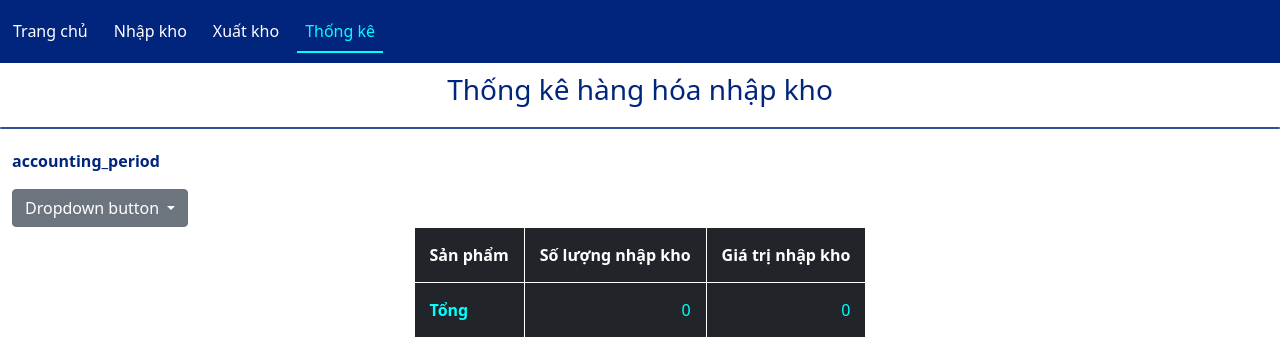
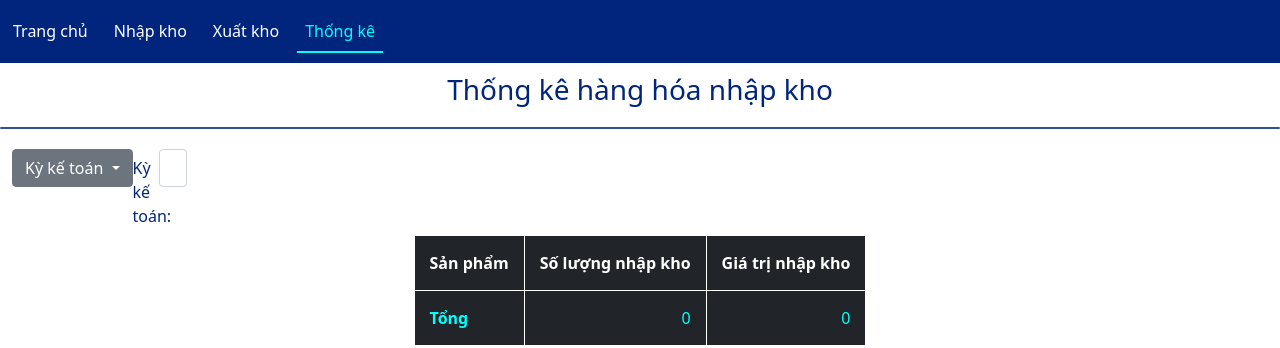
Before and after one commit to huytan0812/warehouse_management_method, a Django app: page /reports/import_section in a window 1280 px wide. Shown: the top 348 px of the page. Run offline with Django 4.2, Linux system fonts and the light colour scheme; tables that the repository leaves empty hold one stand-in row (values such as "Sample post"); lists and menus that the app fills with data are empty; some libraries are stand-ins or nearby versions.

Commit message:
Modifying reports import section view & template. Add user model. Add two by_admin Foreign Key fields to both ImportShipment Model & ExportShipment Model reference to User

```diff
--- a/testing_warehouse_management/major_features/models.py
+++ b/testing_warehouse_management/major_features/models.py
@@ -1,5 +1,6 @@
 from django.db import models
 from django.db.models import Q
+from django.contrib.auth.models import User
 
 # Create your models here.
 class WarehouseManagementMethod(models.Model):
@@ -56,6 +57,8 @@ class ImportShipment(models.Model):
     total_shipment_value = models.IntegerField(null=True, blank=True, default=0)
     current_accounting_period = models.ForeignKey(AccoutingPeriod, on_delete=models.CASCADE, null=True, blank=True,
                                                   related_name="%(class)s_following_import_shipments")
+    by_admin = models.ForeignKey(User, on_delete=models.PROTECT, null=True, blank=True,
+                                 related_name="%(class)s_created_import_shipments")
 
     def __str__(self):
         return f"{self.import_shipment_code}"
@@ -83,6 +86,8 @@ class ExportShipment(models.Model):
     total_shipment_value = models.IntegerField(null=True, blank=True, default=0)
     current_accounting_period = models.ForeignKey(AccoutingPeriod, on_delete=models.CASCADE, null=True, blank=True,
                                                   related_name="%(class)s_following_export_shipments")
+    by_admin = models.ForeignKey(User, on_delete=models.PROTECT, null=True, blank=True,
+                                 related_name="%(class)s_created_export_shipments")
 
     def __str__(self):
         return f"Export Shipment Id: {self.id}"
--- a/testing_warehouse_management/major_features/static/major_features/major_features_css/styles.css
+++ b/testing_warehouse_management/major_features/static/major_features/major_features_css/styles.css
@@ -56,6 +56,23 @@ footer {
 .dropdown-trigger:hover .dropdown-ul{
     display: block;
     z-index: 1;
+}
+
+.dropdown-active {
+    position: absolute;
+    z-index: 1000;
+    display: block;
+    min-width: 10rem;
+    padding: 0.5rem 0;
+    margin: 0;
+    font-size: 1rem;
+    color: #212529;
+    text-align: left;
+    list-style: none;
+    background-color: #fff;
+    background-clip: padding-box;
+    border: 1px solid rgba(0, 0, 0, 0.15);
+    border-radius: 0.25rem;
 }
 
 input {
@@ -134,3 +151,8 @@ input {
 #columnchart_values{
     display: block;
 }
+
+.inline-form {
+    display: flex !important;
+    flex-direction: row !important;
+}
--- a/testing_warehouse_management/major_features/static/major_features/major_features_js/reports/import_section.js
+++ b/testing_warehouse_management/major_features/static/major_features/major_features_js/reports/import_section.js
@@ -2,11 +2,14 @@ document.addEventListener("DOMContentLoaded", function() {
     let dropDownMenuButton1 = document.getElementById("dropdownMenuButton1");
     let periodType = document.getElementById("period-type");
     dropDownMenuButton1.addEventListener("click", function() {
-        if (periodType.style.display === "none") {
-            periodType.style.display = "block";
+        if (periodType.classList.contains("dropdown-menu")) {
+            periodType.classList.add("dropdown-active");
+            periodType.classList.remove("dropdown-menu");
         }
         else {
-            periodType.style.display = "none";
+            periodType.classList.add("dropdown-menu");
+            periodType.classList.remove("dropdown-active");
         }
+        console.log(periodType.classList);
     })
 })
--- a/testing_warehouse_management/major_features/templates/major_features/reports/import_section.html
+++ b/testing_warehouse_management/major_features/templates/major_features/reports/import_section.html
@@ -71,19 +71,60 @@
 {% endblock %}
 
 {% block body %}
-<p><strong>{{ period_type }}</strong></p>
-<div>
+<div class="d-flex flex-row">
   <div class="dropdown">
     <button class="btn btn-secondary dropdown-toggle" type="button" id="dropdownMenuButton1" data-bs-toggle="dropdown" aria-expanded="false">
-      Dropdown button
+      {{ chosen_period_name }}
     </button>
     <ul class="dropdown-menu" aria-labelledby="dropdownMenuButton1" id="period-type">
-      <li><a class="dropdown-item" href="?period_type=year">Năm</a></li>
-      <li><a class="dropdown-item" href="?period_type=quarter">Quý</a></li>
-      <li><a class="dropdown-item" href="?period_type=month">Tháng</a></li>
-      <li><a class="dropdown-item" href="?period_type=day">Ngày</a></li>
-      <li><a class="dropdown-item" href="?period_type=accounting_period">Kỳ kế toán</a></li>
+
+      {% for key, item in unchosen_period_types.items %}
+      <li><a class="dropdown-item" href="?period_type={{ key }}">{{ item }}</a></li>
+      {% endfor %}
+
     </ul>
+  </div>
+  <div class="form-group row">
+    {% if chosen_period_type == 'accounting_period' %}
+    <label for="{{ chosen_period_name }}" class="col-md-2 col-form-label">{{ chosen_period_name }}: </label>
+    <div class="form-group col-md-4">
+      <select name="{{ chosen_period_name }}" class="form-control" id="{{ chosen_period_name }}">
+        <option value=""></option>
+      </select>
+    </div>
+    {% endif %}
+
+    {% if chosen_period_type == 'year' %}
+    <label for="{{ chosen_period_name }}" class="col-md-2 col-form-label">{{ chosen_period_name }}: </label>
+    <div class="form-group col-md-4">
+      <select name="{{ chosen_period_name }}" class="form-control" id="{{ chosen_period_name }}">
+        <option value=""></option>
+      </select>
+    </div>
+    {% endif %}
+
+    {% if chosen_period_type == 'quarter' %}
+    <label for="{{ chosen_period_name }}" class="col-md-2 col-form-label">{{ chosen_period_name }}: </label>
+    <div class="form-group col-md-4">
+      <select name="{{ chosen_period_name }}" class="form-control" id="{{ chosen_period_name }}">
+        <option value=""></option>
+      </select>
+    </div>
+    {% endif %}
+
+    {% if chosen_period_type == 'month' %}
+    <label for="{{ chosen_period_name }}" class="col-sm-4 col-form-label">{{ chosen_period_name }}: </label>
+    <div class="col-sm-8">
+      <input type="text" class="form-control" id="{{ chosen_period_name }}" placeholder="mm/yyyy">
+    </div>
+    {% endif %}
+
+    {% if chosen_period_type == 'day' %}
+    <label for="{{ chosen_period_name }}" class="col-sm-4 col-form-label">{{ chosen_period_name }}: </label>
+    <div class="col-sm-8">
+      <input type="date" class="form-control" id="{{ chosen_period_name }}" placeholder="dd/mm/yyyy">
+    </div>
+    {% endif %}
   </div>
 </div>
 
--- a/testing_warehouse_management/major_features/views.py
+++ b/testing_warehouse_management/major_features/views.py
@@ -49,18 +49,24 @@ def reports_revenue(request):
     return render(request, "major_features/reports/revenue.html", context)
 
 def reports_import_section(request):
-    period_type = "accounting_period"
-    if request.GET.get("period_type", "") == "year":
-        period_type = "year"
+    unchosen_period_types = {
+        'year': "Năm",
+        'quarter': "Quý",
+        'month': "Tháng",
+        'day': "Ngày",
+        'accounting_period': "Kỳ kế toán"
+    }
+    DEFAULT_PERIOD_TYPE = "accounting_period"
+    chosen_period_type = request.GET.get("period_type", "")
 
-    if request.GET.get("period_type", "") == "quarter":
-        period_type = "quarter"
+    if chosen_period_type not in unchosen_period_types:
+        chosen_period_type = DEFAULT_PERIOD_TYPE
+    chosen_period_name = unchosen_period_types[chosen_period_type]
 
-    if request.GET.get("period_type", "") == "month":
-        period_type = "month"
-
-    if request.GET.get("period_type", "") == "day":
-        period_type = "day"
+    try:
+        del unchosen_period_types[chosen_period_type]
+    except KeyError:
+        print("Key not found")
 
     current_accounting_period = AccoutingPeriod.objects.select_related('warehouse_management_method').latest('id')
     products_inventory = AccountingPeriodInventory.objects.select_related('accounting_period_id', 'product_id').filter(
@@ -85,7 +91,9 @@ def reports_import_section(request):
         import_quantity_data_arr.append([product_inventory.product_id.name, product_inventory.import_quantity, "#01257D"])
 
     context = {
-        'period_type': period_type,
+        'unchosen_period_types': unchosen_period_types,
+        'chosen_period_type': chosen_period_type,
+        'chosen_period_name': chosen_period_name,
         'products_inventory': products_inventory,
         'total_import_quantity': total_import_quantity,
         'total_import_inventory': total_import_inventory,
```
Also changed, not shown: testing_warehouse_management/major_features/migrations/0026_exportshipment_by_admin_importshipment_by_admin.py (added).
